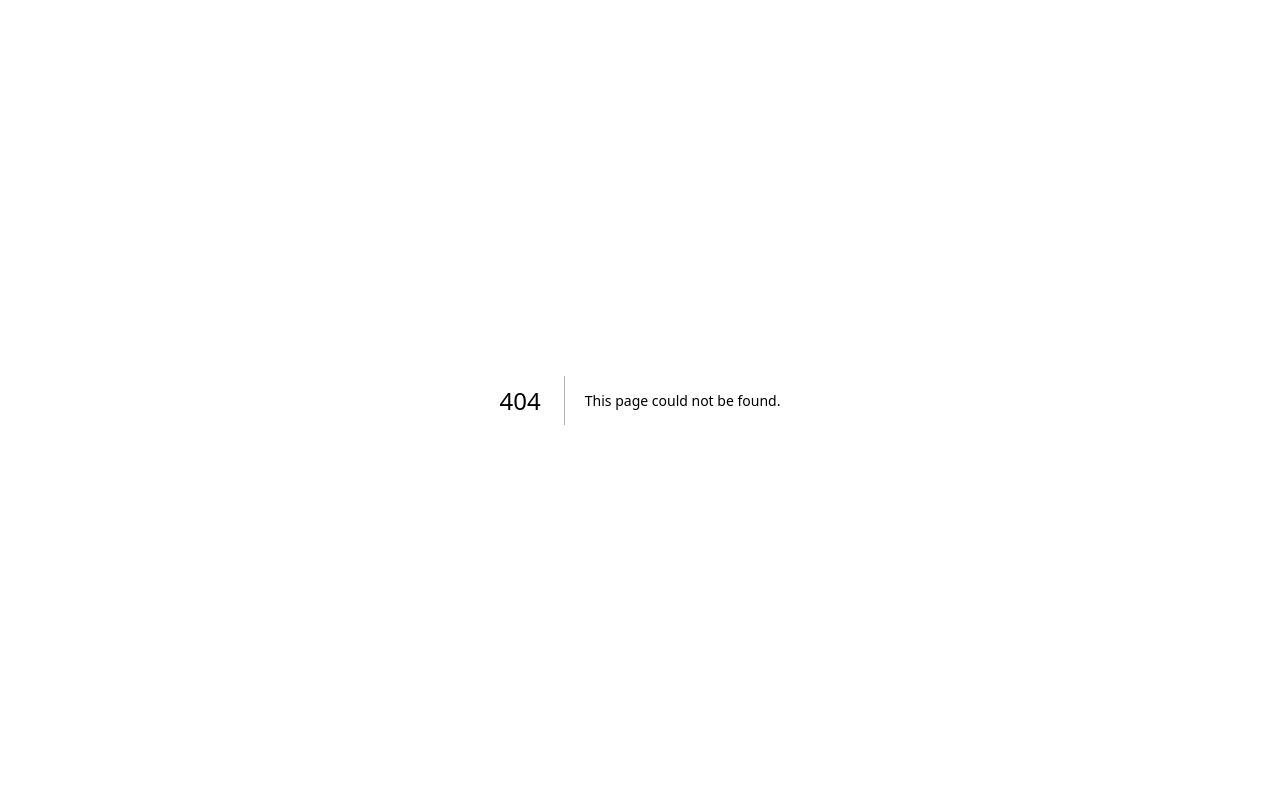
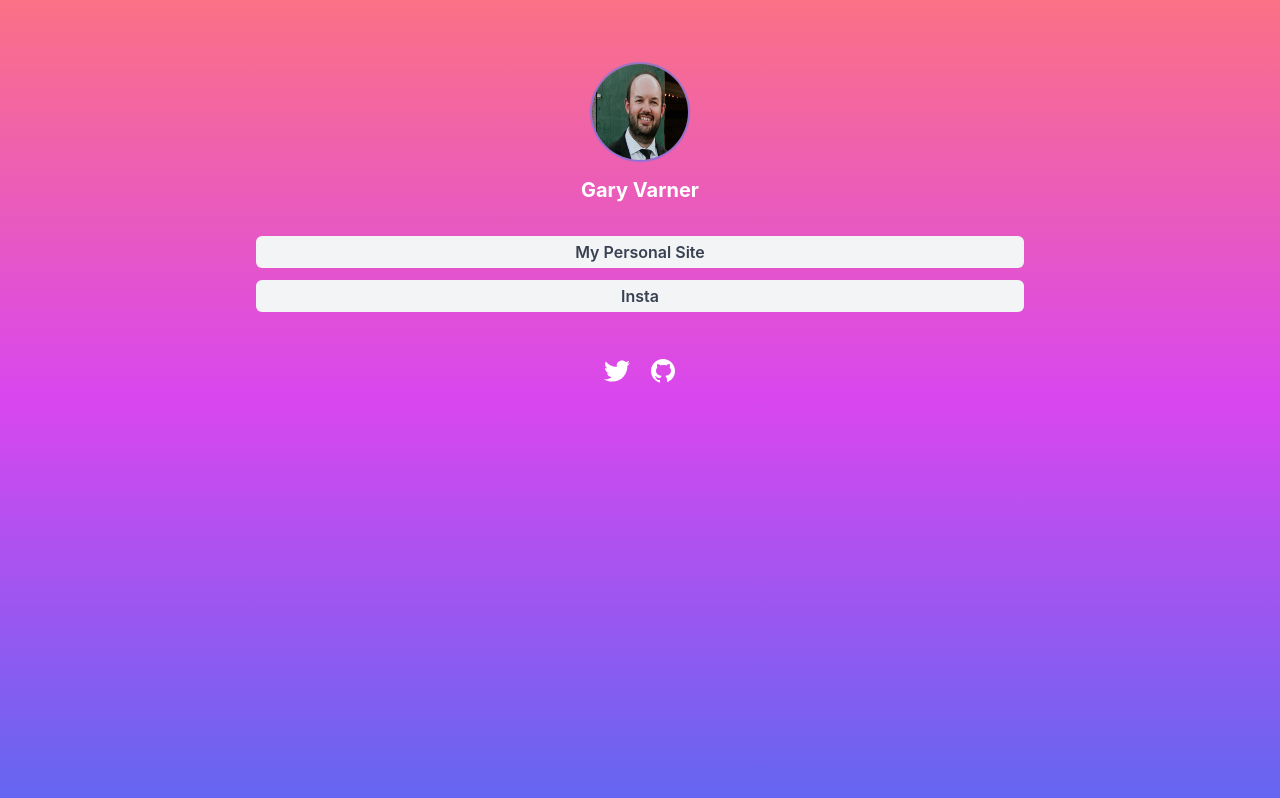
Before and after one commit to gvarner13/my-site-nextjs, a Next.js app: page /notlinktree in a window 1280 px wide. Before the commit this address had no page. Built offline with nearby package versions, Linux system fonts and the light colour scheme.

Commit message:
added a simple linktree clone to use in social

```diff
--- /dev/null
+++ b/data.json
@@ -0,0 +1,24 @@
+{
+  "name": "Gary Varner",
+  "avatar": "public/gary_headshot_1.jpeg",
+  "links": [
+    {
+      "title": "My Personal Site",
+      "href": "https://garyvarner.me"
+    },
+    {
+      "title": "Insta",
+      "href": "https://www.instagram.com/gvarner13"
+    }
+  ],
+  "socials": [
+    {
+      "title": "Twitter",
+      "href": "https://twitter.com/gsvarner"
+    },
+    {
+      "title": "GitHub",
+      "href": "https://github.com/gvarner13"
+    }
+  ]
+}
--- /dev/null
+++ b/pages/notlinktree/index.js
@@ -0,0 +1,85 @@
+import data from "../../data.json";
+
+function GitHubIcon() {
+  return (
+    <svg
+      xmlns="http://www.w3.org/2000/svg"
+      x="0px"
+      y="0px"
+      width="30"
+      height="30"
+      viewBox="0 0 30 30"
+      style={{ fill: "#fff" }}
+    >
+      {" "}
+      <path d="M15,3C8.373,3,3,8.373,3,15c0,5.623,3.872,10.328,9.092,11.63C12.036,26.468,12,26.28,12,26.047v-2.051 c-0.487,0-1.303,0-1.508,0c-0.821,0-1.551-0.353-1.905-1.009c-0.393-0.729-0.461-1.844-1.435-2.526 c-0.289-0.227-0.069-0.486,0.264-0.451c0.615,0.174,1.125,0.596,1.605,1.222c0.478,0.627,0.703,0.769,1.596,0.769 c0.433,0,1.081-0.025,1.691-0.121c0.328-0.833,0.895-1.6,1.588-1.962c-3.996-0.411-5.903-2.399-5.903-5.098 c0-1.162,0.495-2.286,1.336-3.233C9.053,10.647,8.706,8.73,9.435,8c1.798,0,2.885,1.166,3.146,1.481C13.477,9.174,14.461,9,15.495,9 c1.036,0,2.024,0.174,2.922,0.483C18.675,9.17,19.763,8,21.565,8c0.732,0.731,0.381,2.656,0.102,3.594 c0.836,0.945,1.328,2.066,1.328,3.226c0,2.697-1.904,4.684-5.894,5.097C18.199,20.49,19,22.1,19,23.313v2.734 c0,0.104-0.023,0.179-0.035,0.268C23.641,24.676,27,20.236,27,15C27,8.373,21.627,3,15,3z"></path>
+    </svg>
+  );
+}
+
+function TwitterIcon() {
+  return (
+    <svg
+      xmlns="http://www.w3.org/2000/svg"
+      x="0px"
+      y="0px"
+      width="30"
+      height="30"
+      viewBox="0 0 30 30"
+      style={{ fill: "#fff" }}
+    >
+      {" "}
+      <path d="M28,6.937c-0.957,0.425-1.985,0.711-3.064,0.84c1.102-0.66,1.947-1.705,2.345-2.951c-1.03,0.611-2.172,1.055-3.388,1.295 c-0.973-1.037-2.359-1.685-3.893-1.685c-2.946,0-5.334,2.389-5.334,5.334c0,0.418,0.048,0.826,0.138,1.215 c-4.433-0.222-8.363-2.346-10.995-5.574C3.351,6.199,3.088,7.115,3.088,8.094c0,1.85,0.941,3.483,2.372,4.439 c-0.874-0.028-1.697-0.268-2.416-0.667c0,0.023,0,0.044,0,0.067c0,2.585,1.838,4.741,4.279,5.23 c-0.447,0.122-0.919,0.187-1.406,0.187c-0.343,0-0.678-0.034-1.003-0.095c0.679,2.119,2.649,3.662,4.983,3.705 c-1.825,1.431-4.125,2.284-6.625,2.284c-0.43,0-0.855-0.025-1.273-0.075c2.361,1.513,5.164,2.396,8.177,2.396 c9.812,0,15.176-8.128,15.176-15.177c0-0.231-0.005-0.461-0.015-0.69C26.38,8.945,27.285,8.006,28,6.937z"></path>
+    </svg>
+  );
+}
+
+function LinkCard({ title, href }) {
+  return (
+    <a
+      href={href}
+      className="flex items-center p-1 w-full rounded-md transition-all bg-gray-100 mb-3 max-w-3xl"
+    >
+      <div className="flex text-center w-full">
+        <h2 className="flex justify-center items-center font-semibold w-full text-gray-700">
+          {title}
+        </h2>
+      </div>
+    </a>
+  );
+}
+
+export default function NotLinkTree() {
+  return (
+    <div className="h-screen bg-gradient-to-b from-rose-400 via-fuchsia-500 to-indigo-500">
+      <div className="flex items-center flex-col mx-auto w-full justify-center px-8 pt-16">
+        <img
+          className="h-24 w-24 rounded-full ring-2 hover:grayscale"
+          src="/gary_headshot_1.jpeg"
+          alt=""
+        />
+        <h1 className="font-bold mt-4 mb-8 text-xl text-white">{data.name}</h1>
+        {data.links.map((link) => (
+          <LinkCard key={link.href} {...link} />
+        ))}
+        <div className="flex items-center gap-4 mt-8 text-white">
+          {data.socials.map((social) => (
+            <a
+              aria-label={`${social.title} link`}
+              key={social.href}
+              href={social.href}
+              target="_blank"
+              rel="noopener noreferrer"
+            >
+              {social.href.includes("twitter") ? (
+                <TwitterIcon />
+              ) : social.href.includes("github") ? (
+                <GitHubIcon />
+              ) : null}
+            </a>
+          ))}
+        </div>
+      </div>
+    </div>
+  );
+}
```
